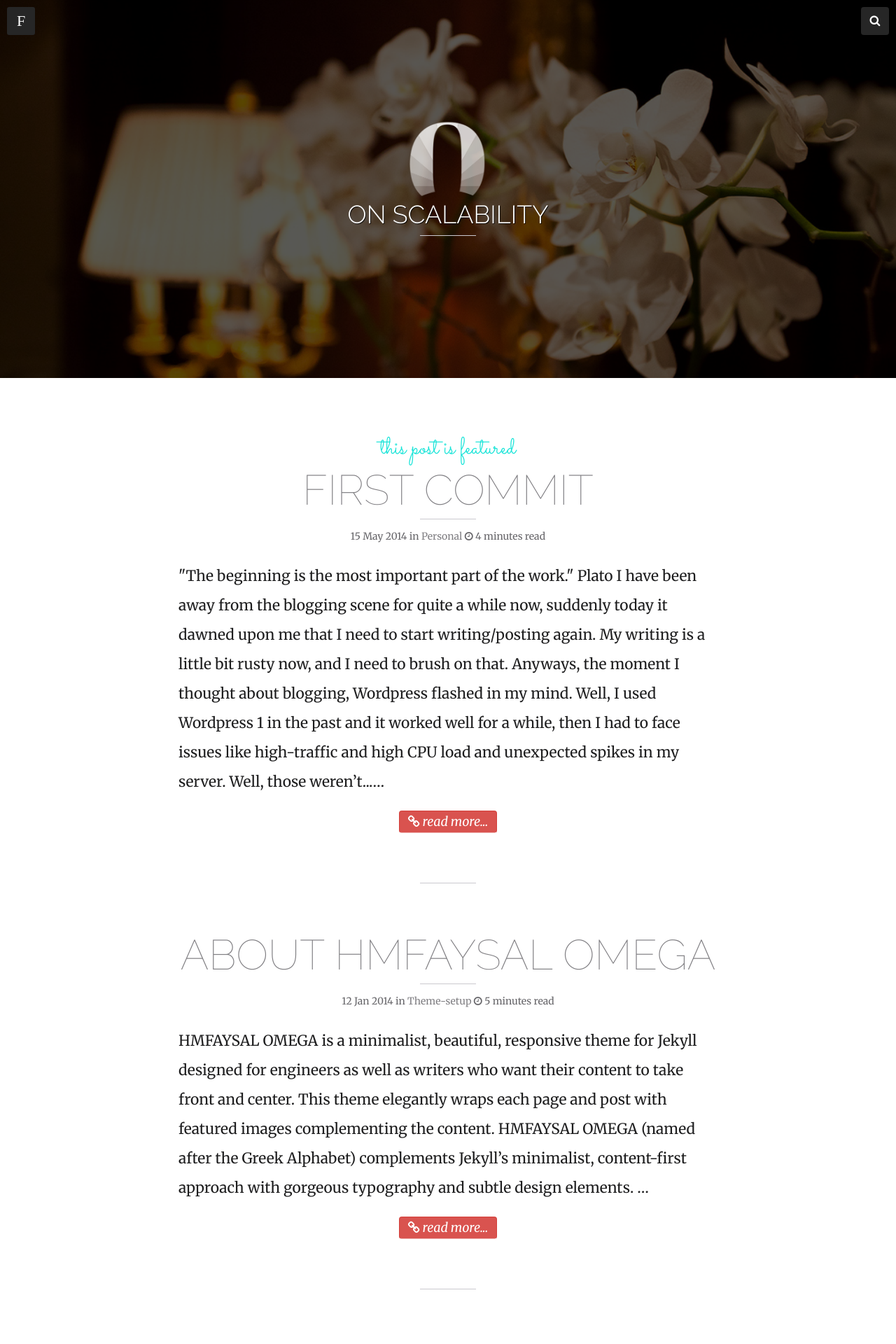
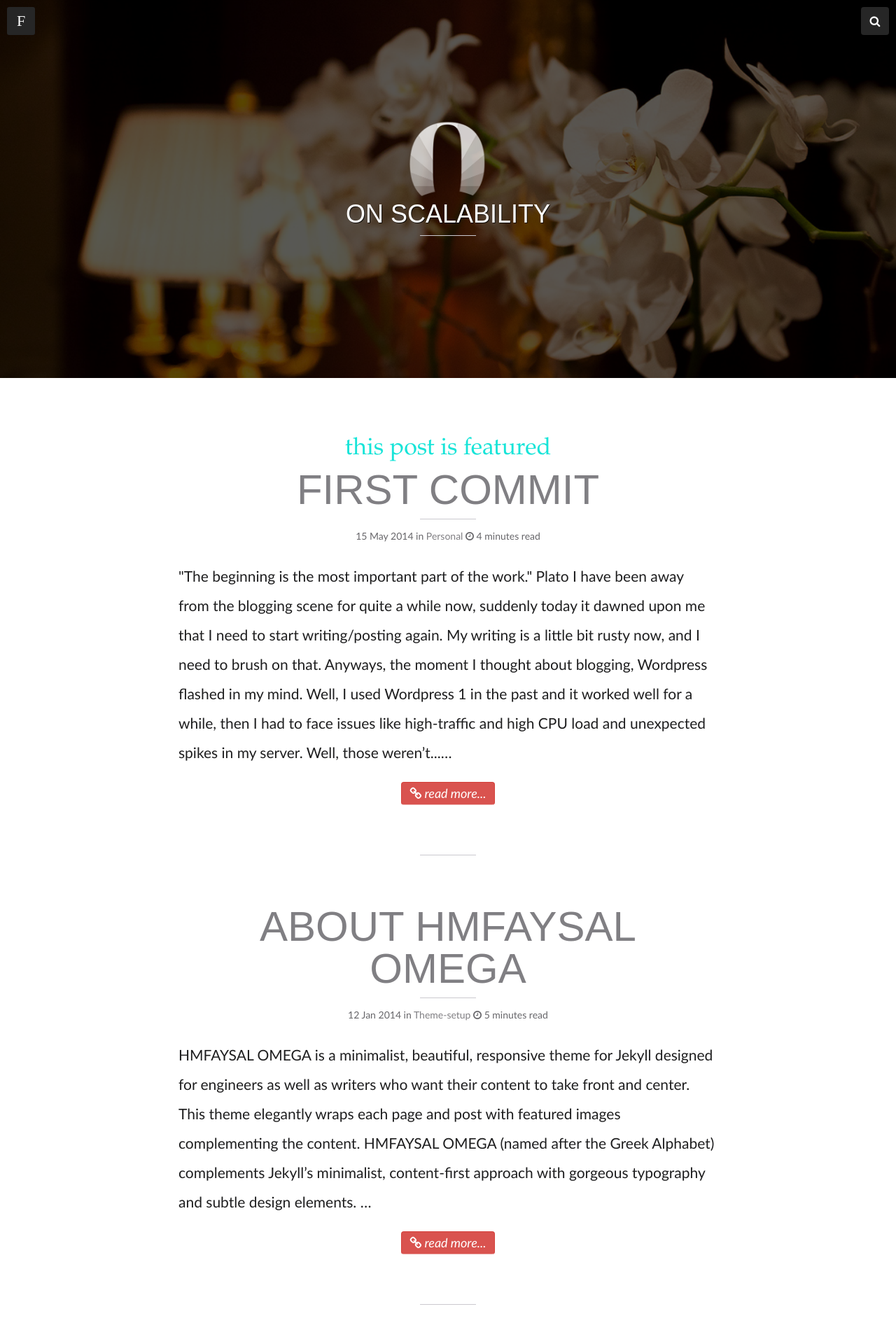
Before and after one commit to roja/roja.github.io, a Jekyll site: the page built from index.html, in a window 1280 px wide. Shown: the top 1920 px of the page at 70% size. Built offline with Jekyll 4.4.1, drawn with Linux system fonts in a browser that asks for light colours; nearby versions of some CDN libraries; the list of posts is cut into pages by our own code.

Commit message:
remove external fonts for great speed

```diff
--- a/_includes/head.html
+++ b/_includes/head.html
@@ -12,19 +12,21 @@
 <meta name="twitter:description" content="{% if page.description %}{{ page.description }}{% else %}{{ site.description }}{% endif %}">
 <meta name="twitter:creator" content="@{{ site.owner.twitter }}">{% endif %}
 
+{% capture canonical %}{{ site.url }}{% if site.permalink contains 'index.html' %}{{ page.url | remove: 'index.html' | strip_slash }}{% else %}{{ page.url | remove:'html' }}{% endif %}{% endcapture %}
+
 <!-- Open Graph -->
 <meta property="og:locale" content="en_US">
 <meta property="og:type" content="article">
 <meta property="og:title" content="{% if page.title %}{{ page.title }}{% else %}{{ site.title }}{% endif %}">
 <meta property="og:description" content="{% if page.description %}{{ page.description }}{% else %}{{ site.description }}{% endif %}">
-<meta property="og:url" content="{{ site.url }}{{ page.url  | remove: '.html' }}">
+<meta property="og:url" content="{{ canonical }}">
 <meta property="og:site_name" content="{{ site.title }}">
 {% if page.imagefeature %}<meta property="og:image" content="{{ site.url }}/images/{{ page.imagefeature }}">{% else %}<meta property="og:image" content="{{ site.url }}/images/{{ site.default_bg }}">{% endif %}
 
 {% if site.google_verify %}<meta name="google-site-verification" content="{{ site.google_verify }}">{% endif %}
 {% if site.bing_verify %}<meta name="msvalidate.01" content="{{ site.bing_verify }}">{% endif %}
 
-{% capture canonical %}{{ site.url }}{% if site.permalink contains '.html' %}{{ page.url | remove: '.html' }}{% else %}{{ page.url | remove:'index.html' | strip_slash }}{% endif %}{% endcapture %}
+
 <link rel="canonical" href="{{ canonical }}">
 <link href="{{ site.url }}/feed.xml" type="application/atom+xml" rel="alternate" title="{{ site.title }} Feed">
 {% if site.owner.google_plus %}<link rel="author" href="{{ site.owner.google_plus }}?rel=author">{% endif %}
--- a/assets/css/style.css
+++ b/assets/css/style.css
@@ -1,8 +1,3 @@
-@import url(http://fonts.googleapis.com/css?family=Source+Sans+Pro:200,300,400,700);
-@import url(http://fonts.googleapis.com/css?family=Merriweather:400,300,400italic,700);
-@import url(http://fonts.googleapis.com/css?family=Raleway:400,300,100,700);
-@import url(http://fonts.googleapis.com/css?family=Sacramento);
-
 /*!
  * HMFAYSAL OMEGA v1.0.0
  * Responsive Jekyll Theme
@@ -109,7 +104,7 @@ blockquote:before {
   width: 4px;
 }
 .cursive {
-  font-family: 'Sacramento', cursive;
+  font-family: Didot, "Didot LT STD", "Hoefler Text", Garamond, "Times New Roman", serif;
   color: #17e4d8;
   font-size: 34px;
   text-align: center;
@@ -755,13 +750,13 @@ html {
 /* THEME FONTS */
 /* ----------- */
 body {
-  font-family: 'Merriweather', serif;
+  font-family: Optima, Segoe, "Segoe UI", Candara, Calibri, Arial, sans-serif;
 }
 body input,
 body textarea,
 body .btn,
 body button {
-  font-family: 'Merriweather', serif;
+  font-family: Optima, Segoe, "Segoe UI", Candara, Calibri, Arial, sans-serif;
 }
 .lighter {
   font-weight: 200 !important;
@@ -778,7 +773,7 @@ h3,
 h4,
 h5,
 h6 {
-  font-family: 'Raleway', sans-serif;
+  font-family: "Century Gothic", CenturyGothic, AppleGothic, sans-serif;
 }
 h1.lighter,
 h2.lighter,
@@ -3265,7 +3260,7 @@ img.mfp-img {
 }
 
 tt,code,kbd,samp,pre {
-    font-family: 'source-code-pro',monospace;
+    font-family: Monaco, Consolas, "Lucida Console", monospace;
 }
 
 p code,li code {
@@ -3368,7 +3363,7 @@ pre {
 .highlight .il { color: #00C226; text-decoration: underline} /* Literal.Number.Integer.Long */
 .CodeRay {
     margin-bottom: 1.5em;
-    font-family: 'source-code-pro',monospace;
+    font-family: Monaco, Consolas, "Lucida Console", monospace;
     font-size: 12px;
     font-size: .75rem;
     line-height: 2;
```
